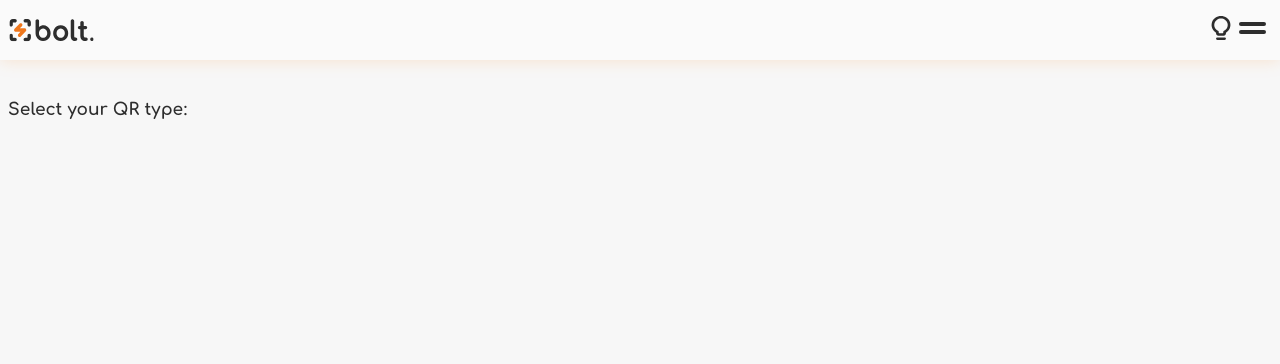
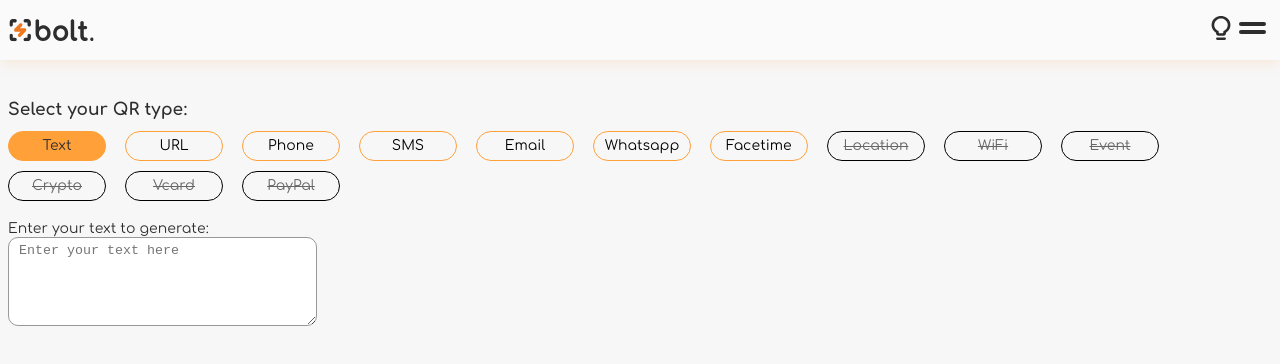
Before and after one commit to Voja85/Bolt_QR, a website: page pages/generator_default.html in a window 1280 px wide. Shown: the top 364 px of the page. Drawn offline with nearby package versions, Linux system fonts and the light colour scheme; files that its build step writes are made by us from their sources; files whose address does not match are found by name.

Commit message:
feat({generator_default.html, generator.scss}):upgrade  files

```diff
--- a/pages/generator_default.html
+++ b/pages/generator_default.html
@@ -57,6 +57,26 @@
     <main>
         <section class="container">
             <p class="container-title">Select your QR type:</p>
+            <div class="container-item">
+                <p class="container-items-fill">Text</p>
+                <p class="container-items">URL</p>
+                <p class="container-items">Phone</p>
+                <p class="container-items">SMS</p>
+                <p class="container-items">Email</p>
+                <p class="container-items">Whatsapp</p>
+                <p class="container-items">Facetime</p>
+                <p class="container-items-empty">Location</p>
+                <p class="container-items-empty">WiFi</p>
+                <p class="container-items-empty">Event</p>
+                <p class="container-items-empty">Crypto</p>
+                <p class="container-items-empty">Vcard</p>
+                <p class="container-items-empty">PayPal</p>
+            </div>
+            <p class="container-title-item">Enter your text to generate:</p>
+            <div>
+                <textarea class="area-comment" name="question" id="question"
+                    placeholder="Enter your text here"></textarea>
+            </div>
 
         </section>
     </main>
--- a/resources/scss/generator.scss
+++ b/resources/scss/generator.scss
@@ -8,10 +8,10 @@
     width: 100%;
     height: 1788px;
     background-color: $light_greywhite;
+    padding-left: 8px;
 
     &-title {
         padding-top: 40px;
-        padding-left: 8px;
         margin-bottom: 10px;
         font-family: 'TarabaComfortaa';
         font-size: 17px;
@@ -21,5 +21,79 @@
         text-align: left;
         color: $darkgrey;
 
+        &-item {
+            color: $darkgrey;
+            font-size: 14px;
+            font-family: 'TarabaComfortaa';
+            font-weight: 400;
+        }
+    }
+
+    &-item {
+        display: flex;
+        flex-direction: row;
+        flex-wrap: wrap;
+        margin-bottom: 10px;
+    }
+
+    &-items {
+        display: flex;
+        width: 98px;
+        height: 30px;
+        border: 1px solid $orange;
+        margin-right: 19px;
+        border-radius: 15px;
+        margin-bottom: 10px;
+        font-family: 'TarabaComfortaa';
+        font-size: 14px;
+        font-weight: 400;
+        justify-content: center;
+        align-items: center;
+        color: $black;
+
+        &-fill {
+            display: flex;
+            width: 98px;
+            height: 30px;
+            border: 1px solid $orange;
+            margin-right: 19px;
+            border-radius: 15px;
+            margin-bottom: 10px;
+            font-family: 'TarabaComfortaa';
+            font-size: 14px;
+            font-weight: 400;
+            justify-content: center;
+            align-items: center;
+            background-color: $orange;
+            color: $darkgrey;
+        }
+
+        &-empty {
+            display: flex;
+            font-family: 'TarabaComfortaa';
+            font-size: 14px;
+            font-weight: 400;
+            width: 98px;
+            height: 30px;
+            border: 1px solid $black;
+            margin-right: 19px;
+            border-radius: 15px;
+            margin-bottom: 10px;
+            justify-content: center;
+            align-items: center;
+            color: $lightgrey;
+            text-decoration: line-through;
+        }
     }
 }
+
+.area-comment {
+    width: 309px;
+    height: 89px;
+    border: 1px solid $lightgreyline;
+    border-radius: 10px;
+    padding-left: 10px;
+    padding-top: 5px;
+}
+
+:placeholder-shown {}
```
